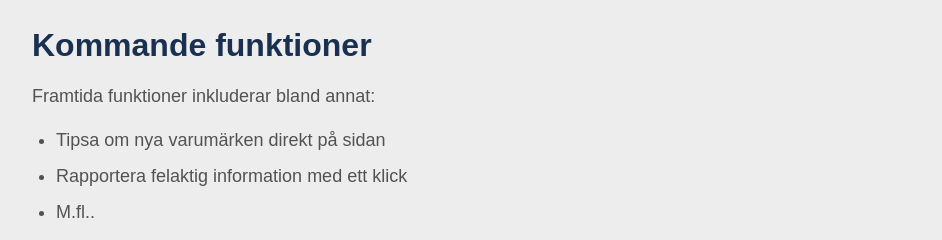
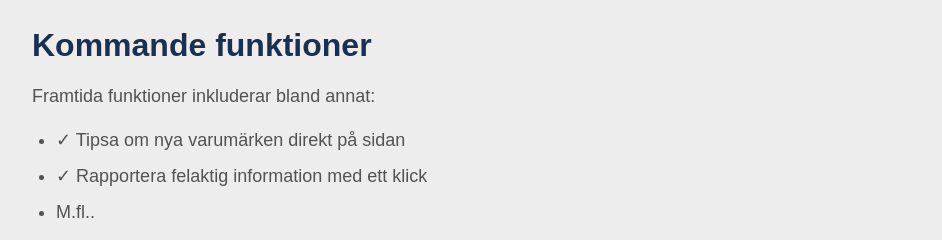
Before and after one commit to fiski/svenskdatabas, a React (Vite) app: page /om in a window 1280 px wide. Shown: the part 1620-1860 px from the top of the page, without its empty margins (168-1110 px from the left). Built offline with nearby package versions, Linux system fonts and the light colour scheme; no server answers; a web font is replaced by a local one.

Commit message:
Mark shipped features with checkmark in About page and README

```diff
--- a/src/pages/About.tsx
+++ b/src/pages/About.tsx
@@ -97,8 +97,8 @@ export default function About() {
             <h2 className="about-heading">Kommande funktioner</h2>
             <p>Framtida funktioner inkluderar bland annat:</p>
             <ul className="about-list">
-              <li>Tipsa om nya varumärken direkt på sidan</li>
-              <li>Rapportera felaktig information med ett klick</li>
+              <li>✓ Tipsa om nya varumärken direkt på sidan</li>
+              <li>✓ Rapportera felaktig information med ett klick</li>
               <li>M.fl..</li>
 
             </ul>
```
Also changed, not shown: 1 other file (tests, documents, lock files or other folders).
